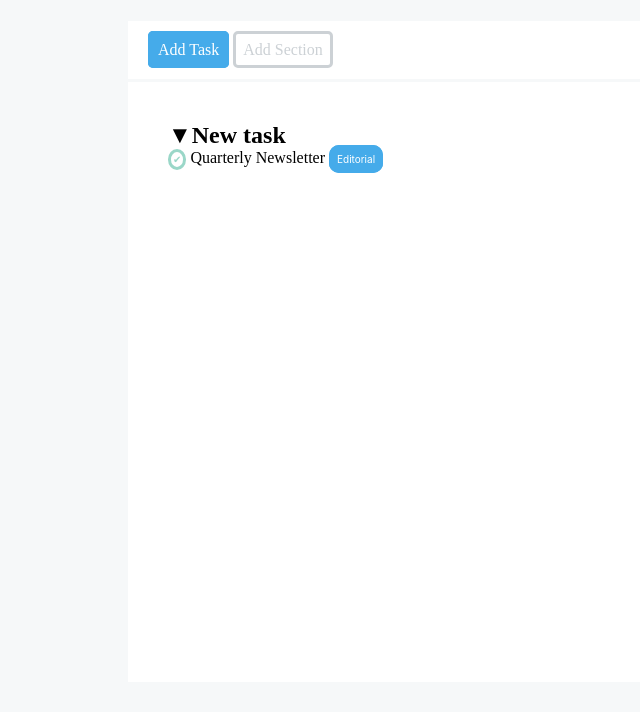
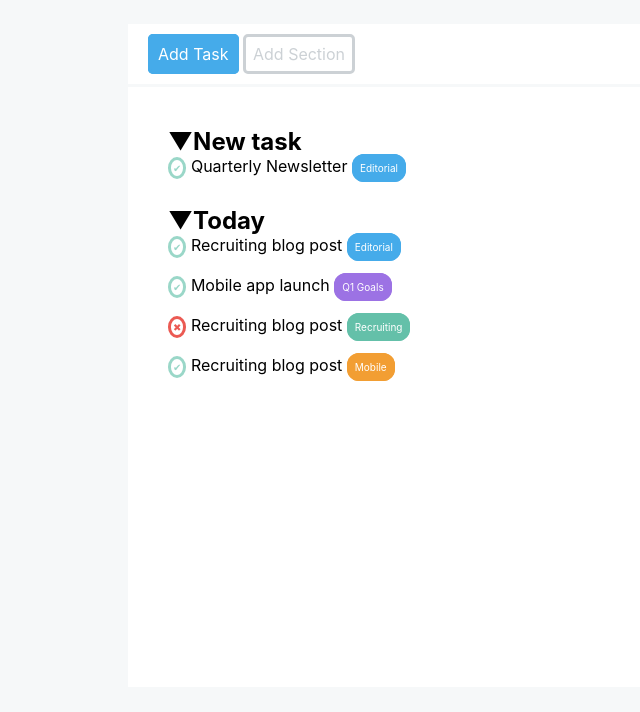
Before and after one commit to Alessio1921/html-css-toboolist, a plain HTML site: page index.html in a window 1280 px wide. Shown: the part 88-800 px from the top of the page, without its empty margins (0-640 px from the left). Drawn offline with Linux system fonts and the light colour scheme.

Commit message:
completed the second list

```diff
--- a/css/style.css
+++ b/css/style.css
@@ -6,14 +6,16 @@
 
 body{
     background-color: #f6f8f9;
+    font-family: -apple-system, BlinkMacSystemFont, 'Segoe UI', Roboto, Oxygen, Ubuntu, Cantarell, 'Open Sans', 'Helvetica Neue', sans-serif;
+
 }
 li{
     list-style: none;
+    margin-bottom: 20px;
 }
 .color-principal{
     color: #000000;
     font-size: 60px;
-    font-family: sans-serif;
 }
 
 .small-container{
@@ -35,26 +37,49 @@ li{
 .form-button{
     border-radius: 5px;
     padding: 7px;
+    color: white;
 }
 /* check and nocheck */
-.check{
+.formck{
     border-radius: 100%;
-    border: solid #9ad7c8;
-    color: #9ad7c8;
     font-size: 10px;
     padding: 2px;
 }
+.check{
+    border: solid #9ad7c8;
+    color: #9ad7c8;
+}
+.no-check{
+    border: solid #eb5a53;
+    color:#eb5a53;
+}
 .box{
-    border-radius: 10px;
+    border-radius: 12px;
     padding: 5px;
     font-size: 10px;
-    font-family: -apple-system, BlinkMacSystemFont, 'Segoe UI', Roboto, Oxygen, Ubuntu, Cantarell, 'Open Sans', 'Helvetica Neue', sans-serif;
+    color: white;
+}
+.list{
+    margin-top: 30px;
 }
 /* colors */
 .color-blu{
     background-color: #45abea;
     border: solid #45abea;
-    color: white;
+}
+.color-violet{
+    background-color: #9c72e4;
+    border:solid #9c72e4;
+}
+
+.color-teal{
+    background-color: #64c0a9;
+    border:solid #64c0a9;
+}
+
+.color-orange{
+    background-color:#f29e33 ;
+    border: solid #f29e33;
 }
 
 #button2{
--- a/index.html
+++ b/index.html
@@ -22,14 +22,44 @@
             </div>
             <!-- big container -->
             <div class="big-container background-white">
+                <!-- fisrt list -->
+                <div>
                     <h2>&#9660;New task</h2>
                     <ul>
                         <li>
-                        <span class="check"> &#10004;</span>
+                            <span class="formck check"> &#10004;</span>
                             Quarterly Newsletter
                             <span class="box color-blu">Editorial</span>
                         </li>
                     </ul>
+                </div>
+                <!-- second list -->
+                <div class="list">
+                    <h2>&#9660;Today</h2>
+                    <ul>
+                        <li>
+                            <span class="formck check"> &#10004;</span>
+                            Recruiting blog post
+                            <span class="box color-blu">Editorial</span>
+                        </li>
+                        <li>
+                            <span class="formck check"> &#10004;</span>
+                            Mobile app launch
+                            <span class="box color-violet">Q1 Goals</span>
+                        </li>
+                        <li>
+                            <span class="formck no-check"> &#x2716;</span>
+                            Recruiting blog post
+                            <span class="box color-teal">Recruiting</span>
+                        </li>
+                        <li>
+                            <span class="formck check"> &#10004;</span>
+                            Recruiting blog post
+                            <span class="box color-orange">Mobile</span>
+                        </li>
+                    </ul>
+
+                </div>
             </div>
 
         </main>
```
Lines whose indentation alone changed are shown as unchanged.
